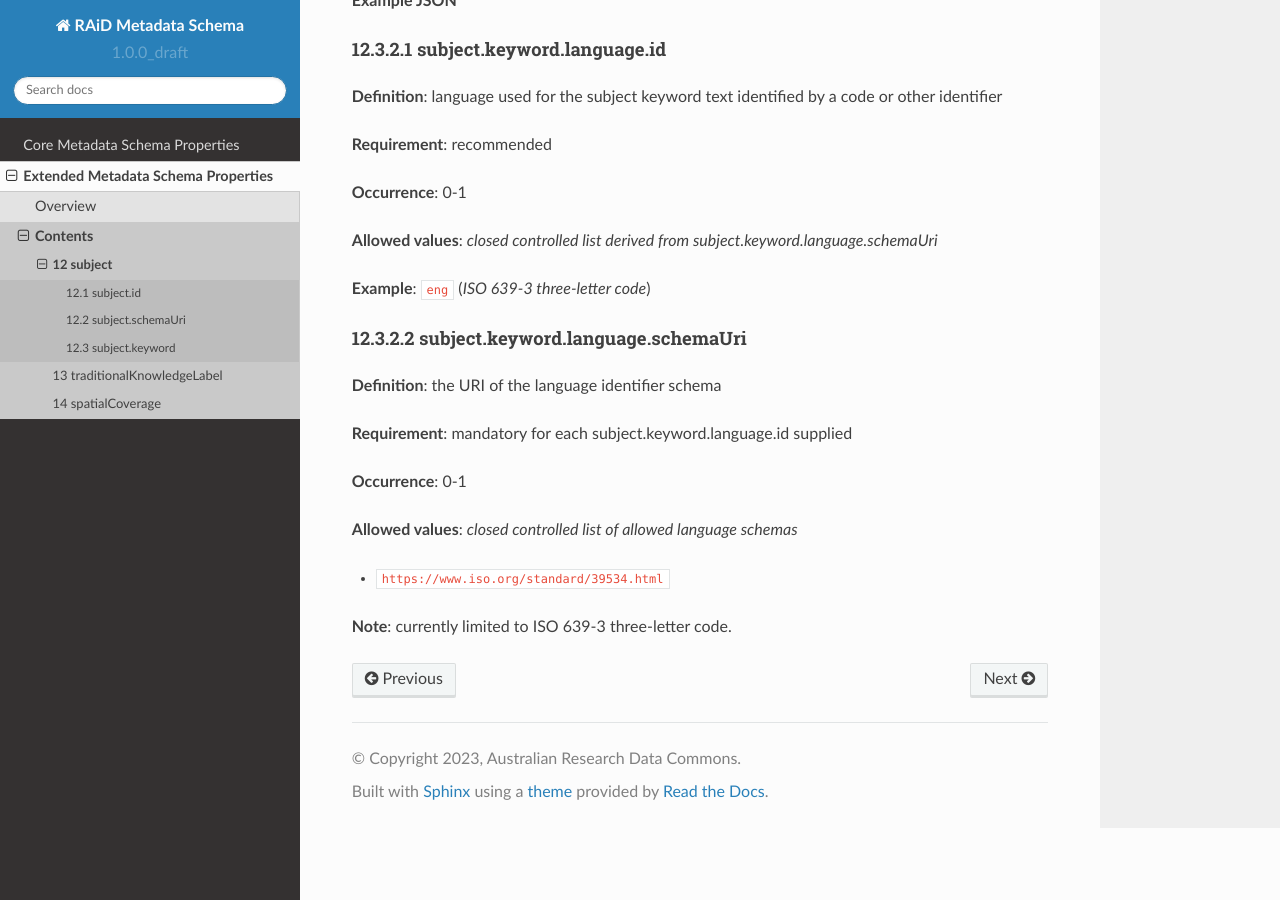
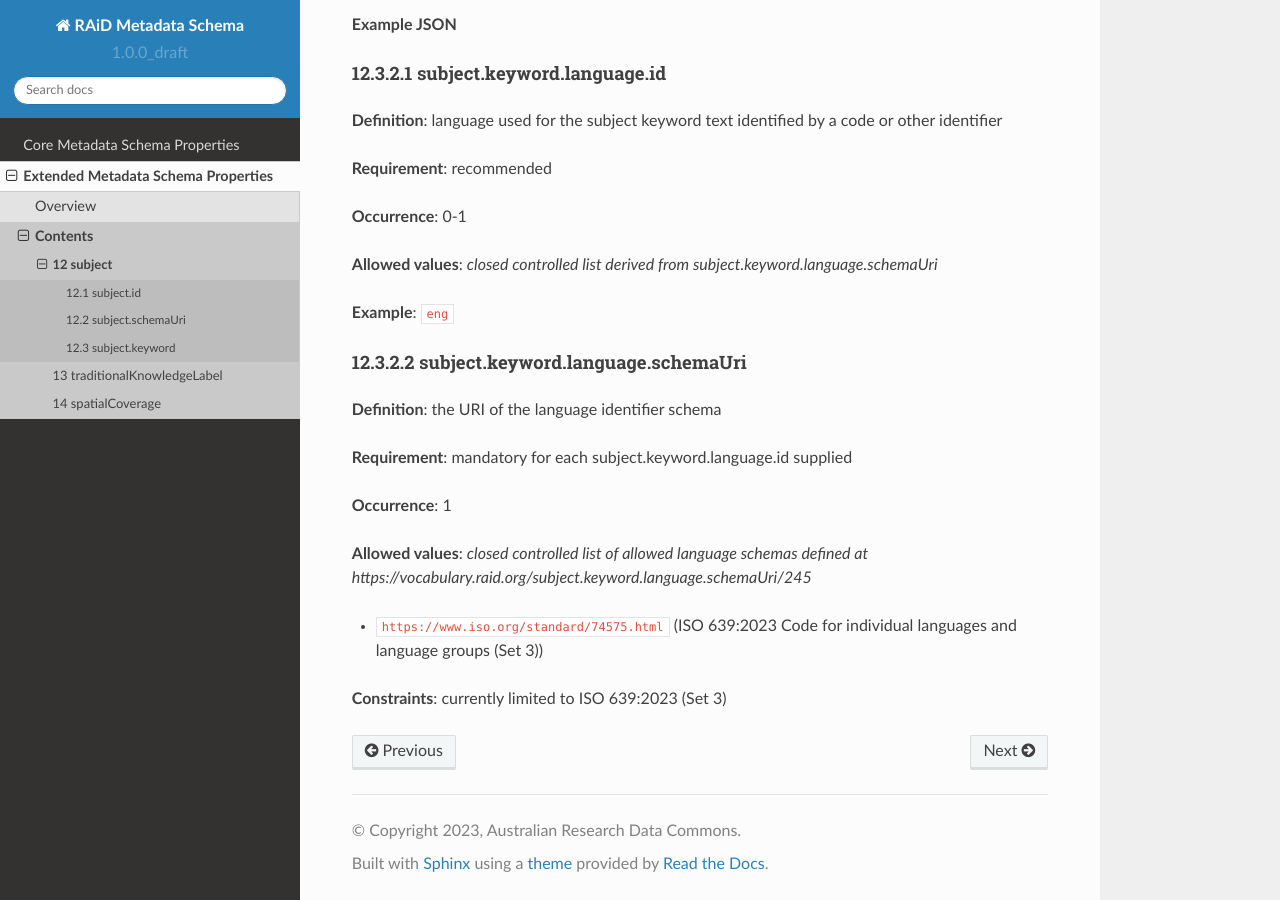
Before and after one commit to au-research/raid-metadata, a Sphinx documentation site: the page built from rtd/docs/source/extended/subjects.rst, in a window 1280 px wide and 900 px high, scrolled down 1955 px. Built offline with Sphinx 7.4.7 and the Read the Docs theme 2.0.0, drawn with Linux system fonts in a browser that asks for light colours; pages that are not in the unit, such as notebooks, are missing from menus; some of the changed text lies outside the part shown.

Commit message:
Update and standardise subjects.rst
Standardise definitions, requirements, occurrences, allowed values, and notes. Implement controlled lists from RVA correctly. Make other minor corrections.

```diff
--- a/rtd/docs/source/extended/spatialCoverages.rst
+++ b/rtd/docs/source/extended/spatialCoverages.rst
@@ -116,7 +116,7 @@
 
 **Requirement**: mandatory for each subject.place.language.id supplied
 
-**Occurrence**: 0-1
+**Occurrence**: 1
 
 **Allowed values**: *closed controlled list of allowed language schemas defined at https://vocabulary.raid.org/spatialCoverage.place.language.schemaUri/206*
 
--- a/rtd/docs/source/extended/subjects.rst
+++ b/rtd/docs/source/extended/subjects.rst
@@ -23,7 +23,7 @@
 
 **Requirement**: mandatory for each subject supplied
 
-**Occurrence**: 0-1
+**Occurrence**: 1
 
 **Allowed values**: *closed controlled list of URIs derived from the schema chosen at subject.id.schemaUri*
 
@@ -39,11 +39,11 @@
 
 **Definition**: the URI of the subject identifier schema
 
-**Requirement**: mandatory for each subject.id supplied
+**Requirement**: mandatory for each subject supplied
 
-**Occurrence**: 0-1
+**Occurrence**: 1
 
-**Allowed values**: *open controlled list of URIs*
+**Allowed values**: *open controlled list of URIs defined at https://vocabulary.raid.org/subject.schemaUri/193*
 
 * https://id.loc.gov/authorities/subject.html (Library of Congress Subject Headings)
 * https://vocabs.ardc.edu.au/viewById/316 (Australian and New Zealand Standard Research Classification 2020: Fields of Research)
@@ -100,7 +100,7 @@
 
 **Allowed values**: *closed controlled list derived from subject.keyword.language.schemaUri*
 
-**Example**: ``eng`` (*ISO 639-3 three-letter code*)
+**Example**: ``eng``
 
 .. _12.3.2.2-subject.keyword.language.schemaUri:
 
@@ -111,10 +111,10 @@
 
 **Requirement**: mandatory for each subject.keyword.language.id supplied
 
-**Occurrence**: 0-1
+**Occurrence**: 1
 
-**Allowed values**: *closed controlled list of allowed language schemas*
+**Allowed values**: *closed controlled list of allowed language schemas defined at https://vocabulary.raid.org/subject.keyword.language.schemaUri/245*
 
-* ``https://www.iso.org/standard/39534.html``
+* ``https://www.iso.org/standard/74575.html`` (ISO 639:2023 Code for individual languages and language groups (Set 3))
 
-**Note**: currently limited to ISO 639-3 three-letter code.
+**Constraints**: currently limited to ISO 639:2023 (Set 3)
```
